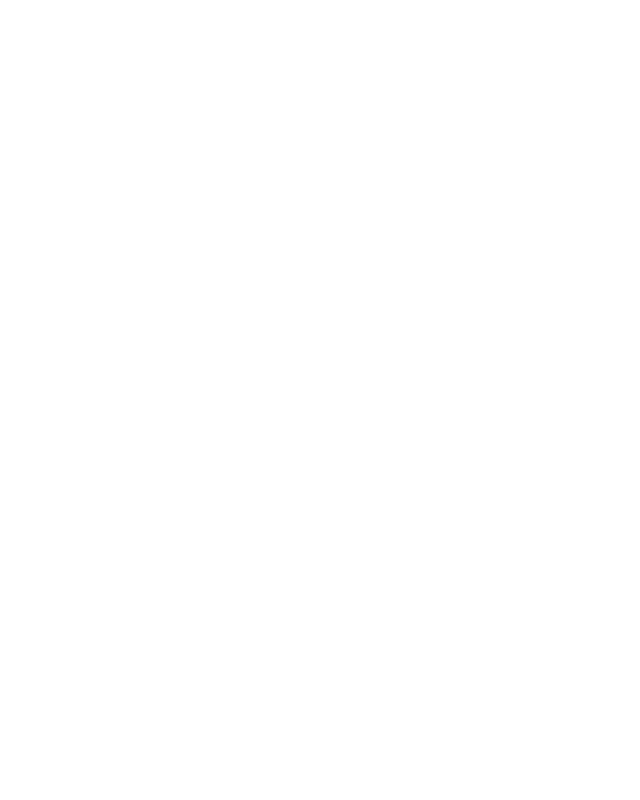
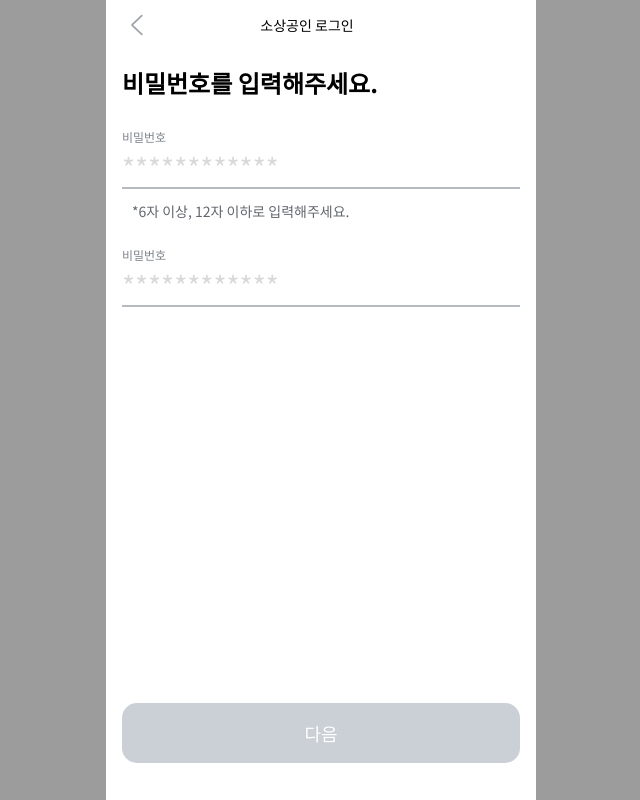
Before and after one commit to YU-Capstone-Design/All-Ligo-Web, a React (Vite) app: page /owner-password in a window 1280 px wide. Before the commit this address had no page. Shown: the whole page, without its empty margins (319-959 px from the left). Built offline with nearby package versions, Linux system fonts and the light colour scheme.

Commit message:
feat : 비밀번호 설정 페이지 구현

```diff
--- a/src/App.jsx
+++ b/src/App.jsx
@@ -7,6 +7,7 @@ import OwnerStoreName from "./pages/OwnerMembership/OwnerStoreName";
 import OwnerStoreLink from "./pages/OwnerMembership/OwnerStoreLink";
 import OwnerStoreLocation from "./pages/OwnerMembership/OwnerStoreLocation";
 import Thumbnail from "./pages/Thumbnail";
+import OwnerPassword from "./pages/OwnerMembership/OwnerPassword";
 
 const App = () => {
   return (
@@ -24,6 +25,7 @@ const App = () => {
             element={<OwnerStoreLocation />}
           />
           <Route path="/login" element={<OwnerLogin />} />
+          <Route path="/owner-password" element={<OwnerPassword />} />
         </Route>
       </Routes>
     </BrowserRouter>
--- /dev/null
+++ b/src/pages/OwnerMembership/OwnerPassword.jsx
@@ -0,0 +1,131 @@
+import React, { useState } from 'react'
+import { useNavigate } from 'react-router-dom'
+import OwnerLoginHeader from '../../components/auth/OwnerLoginHeader'
+import AuthButton from '../../components/auth/AuthButton'
+import noicon from '../../assets/auth/noicon.svg'
+
+const OwnerPassword = () => {
+  const navigate = useNavigate()
+
+  // 첫 번째 비밀번호 입력값
+  const [password, setPassword] = useState('')
+
+  // 두 번째 비밀번호 확인 입력값
+  const [passwordConfirm, setPasswordConfirm] = useState('')
+
+  // 비밀번호 길이 조건 현재 6이상 12이하로 설정 -> 12 이상보다 길게도 생각해보기..
+  const isPasswordEmpty = password.length === 0
+  const isPasswordValid = password.length >= 6 && password.length <= 12
+
+  // 비밀번호 확인 입력 여부
+  const isPasswordConfirmEmpty = passwordConfirm.length === 0
+
+  // 비밀번호 일치 여부
+  const isPasswordMatched = password === passwordConfirm
+
+  // 다음 버튼 활성화 조건
+  const isButtonActive =
+    isPasswordValid && !isPasswordConfirmEmpty && isPasswordMatched
+
+  // 다음 버튼 클릭 시 이동 -> 회원가입 완료 페이지
+  const handleNextClick = () => {
+    navigate('/success-page')
+  }
+
+  return (
+    <div className='min-h-screen flex flex-col'>
+      <OwnerLoginHeader />
+
+      <div className='text-[24px] pl-[15.89px] font-bold leading-[41px] mt-[12px]'>
+        비밀번호를 입력해주세요.
+      </div>
+
+      <div className='mt-[24px] flex gap-[24px] px-[15.89px] flex-col'>
+        {/*첫 번째 비밀번호 입력*/}
+        <div className='flex flex-col'>
+          <span className='leading-[20px] text-[12px] text-[#7e858c]'>
+            비밀번호
+          </span>
+
+          <div className='relative'>
+            <input
+              value={password}
+              onChange={(e) => setPassword(e.target.value)}
+              className='w-full pr-[40px] text-[28px] leading-[28px] text-black placeholder:text-[#D9D9D9] border-b-[2px] border-[#b4bac0] focus:border-b-[#3182F6] focus:outline-none focus:ring-0'
+              type='password'
+              placeholder='************'
+            />
+
+            {password && (
+              <img
+                src={noicon}
+                alt='입력값 지우기'
+                className='absolute right-[6px] top-1/2 -translate-y-1/2 w-[25px] h-[25px] cursor-pointer'
+                onClick={() => setPassword('')}
+              />
+            )}
+          </div>
+
+          {(isPasswordEmpty || !isPasswordValid) && (
+            <span
+              className={`pl-[10px] text-[14px] leading-[20px] mt-[12px] ${
+                !isPasswordEmpty && !isPasswordValid
+                  ? 'text-[#C74F44]'
+                  : 'text-[#62676d]'
+              }`}
+            >
+              *6자 이상, 12자 이하로 입력해주세요.
+            </span>
+          )}
+        </div>
+
+        {/*두 번째 비밀번호 확인 입력*/}
+        <div className='flex flex-col'>
+          <span className='leading-[20px] text-[12px] text-[#7e858c]'>
+            비밀번호
+          </span>
+
+          <div className='relative'>
+            <input
+              value={passwordConfirm}
+              onChange={(e) => setPasswordConfirm(e.target.value)}
+              className='w-full pr-[40px] text-[28px] leading-[28px] text-black placeholder:text-[#D9D9D9] border-b-[2px] border-[#b4bac0] focus:border-b-[#3182F6] focus:outline-none focus:ring-0'
+              type='password'
+              placeholder='************'
+            />
+
+            {passwordConfirm && (
+              <img
+                src={noicon}
+                alt='입력값 지우기'
+                className='absolute right-[6px] top-1/2 -translate-y-1/2 w-[25px] h-[25px] cursor-pointer'
+                onClick={() => setPasswordConfirm('')}
+              />
+            )}
+          </div>
+
+          {!isPasswordConfirmEmpty && (
+            <span
+              className={`pl-[10px] text-[14px] leading-[20px] mt-[12px] ${
+                isPasswordMatched ? 'text-[#3B77C1]' : 'text-[#C74F44]'
+              }`}
+            >
+              {isPasswordMatched
+                ? '*비밀번호가 확인 되었습니다.'
+                : '*비밀번호가 일치하지 않습니다.'}
+            </span>
+          )}
+        </div>
+      </div>
+
+      {/* 다음 버튼 -> 클릭시 회원가입 완료 페이지로 이동 */}
+      <div className='mt-auto px-[15.89px] pb-[37px]'>
+        <AuthButton isActive={isButtonActive} onClick={handleNextClick}>
+          다음
+        </AuthButton>
+      </div>
+    </div>
+  )
+}
+
+export default OwnerPassword
```
Also changed, not shown: src/assets/auth/noicon.svg (added).
